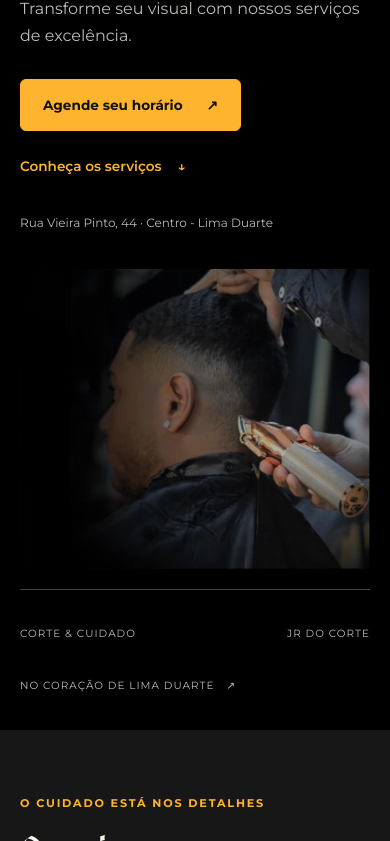
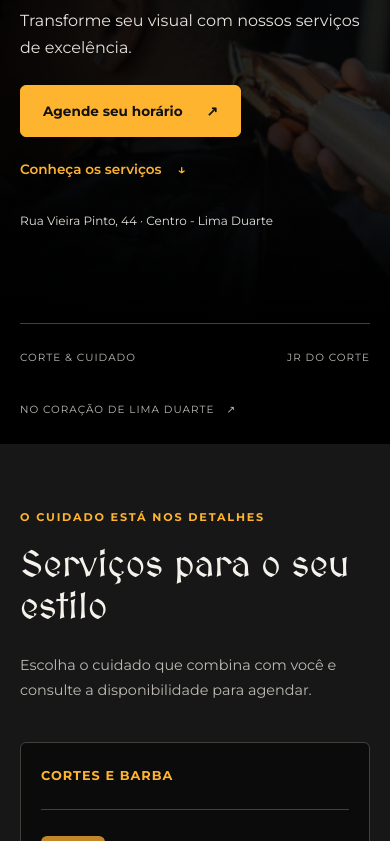
Before and after one commit to Saraingridsousa/LandingPage_Barbearia, a website: page index.html in a window 390 px wide. Shown: the part 311-1152 px from the top of the page. Drawn offline with Linux system fonts and the light colour scheme.

Commit message:
fix: smooth anchor navigation and responsive hero layout

```diff
--- a/index.html
+++ b/index.html
@@ -71,7 +71,7 @@
                 </div>
                 <div id="banner">
                     <picture>
-                        <source type="image/webp" srcset="src/imagens/optimized/capa-640.webp 640w, src/imagens/optimized/capa-916.webp 916w" sizes="(min-width: 1024px) 50vw, 90vw">
+                        <source type="image/webp" srcset="src/imagens/optimized/capa-640.webp 640w, src/imagens/optimized/capa-916.webp 916w" sizes="(min-width: 768px) 50vw, 100vw">
                         <img src="src/imagens/capa.svg" alt="Cliente recebendo um corte de cabelo na composição original da JR do Corte" width="916" height="785" fetchpriority="high">
                     </picture>
                 </div>
--- a/src/styles/home.css
+++ b/src/styles/home.css
@@ -13,3 +13,45 @@ h1 span { display: block; color: var(--gold); }
 .hero-bottom > span { display: flex; align-items: center; min-height: 44px; }
 @media (min-width: 768px) { .hero-actions { flex-direction: row; align-items: center; flex-wrap: wrap; gap: 12px 24px; } }
 @media (min-width: 1024px) { .hero-grid { grid-template-columns: 1fr 1.1fr; gap: 10px; padding-block: 40px; min-height: 590px; } #banner { align-self: center; } .hero-bottom { margin-top: 0; } }
+
+/* On phones the original photo becomes part of the hero, rather than a
+   separate block below the booking controls. Keep the text above the scrim. */
+@media (max-width: 767px) {
+  .hero-grid {
+    position: relative;
+    isolation: isolate;
+    min-height: 460px;
+    min-height: clamp(460px, 65svh, 580px);
+    padding-block: 32px;
+    gap: 0;
+  }
+  #cta { position: relative; padding-block: 12px; min-width: 0; }
+  #home h1 { font-size: clamp(2.35rem, 10.5vw, 3.5rem); }
+  #home .hero-description { margin-top: 18px; color: #e5e2dc; }
+  #home .hero-actions { margin-top: 24px; gap: 8px; }
+  #home .hero-location { margin-top: 18px; color: #e5e2dc; }
+  #banner {
+    position: absolute;
+    inset: 0 -20px;
+    z-index: -1;
+    overflow: hidden;
+    pointer-events: none;
+  }
+  #banner picture, #banner img { width: 100%; height: 100%; }
+  #banner img { object-fit: cover; object-position: 68% center; }
+  #banner::after {
+    content: '';
+    position: absolute;
+    inset: 0;
+    background:
+      linear-gradient(0deg, #000 0%, transparent 25%, transparent 78%, rgb(0 0 0 / .4) 100%),
+      linear-gradient(90deg, rgb(0 0 0 / .88), rgb(0 0 0 / .70));
+  }
+  .hero-bottom { margin-top: 0; padding-block: 12px; }
+}
+
+/* Use the available tablet width without changing the desktop composition. */
+@media (min-width: 768px) and (max-width: 1023px) {
+  .hero-grid { grid-template-columns: minmax(0, 1fr) minmax(0, 1fr); gap: 16px; padding-block: 36px; }
+  #cta { min-width: 0; }
+}
--- a/src/styles/styles.css
+++ b/src/styles/styles.css
@@ -2,6 +2,8 @@
 @font-face { font-family: MedievalSharp; src: url('../fonts/medievalsharp-latin-400-normal.woff2') format('woff2'); font-style: normal; font-weight: 400; font-display: swap; }
 :root { --bg: #0b0b0b; --surface: #171717; --surface-raised: #222; --gold: #FFB430; --gold-light: #FBCA73; --text: #f5f2ec; --muted: #bebbb5; --border: #42403b; --radius: 6px; --section-space: clamp(64px, 8vw, 112px); }
 *, *::before, *::after { box-sizing: border-box; }
+/* Keep native fragment navigation, including browser history and keyboard focus. */
+@media (prefers-reduced-motion: no-preference) { html { scroll-behavior: smooth; } }
 body { margin: 0; background: var(--bg); color: var(--text); font-family: Montserrat, Arial, sans-serif; font-size: 1rem; line-height: 1.7; }
 h1,h2,h3,p,figure { margin: 0; }
 a { color: inherit; text-decoration: none; }
```
Also changed, not shown: tests/hero-navigation.spec.cjs (added, +49 -0 lines).
